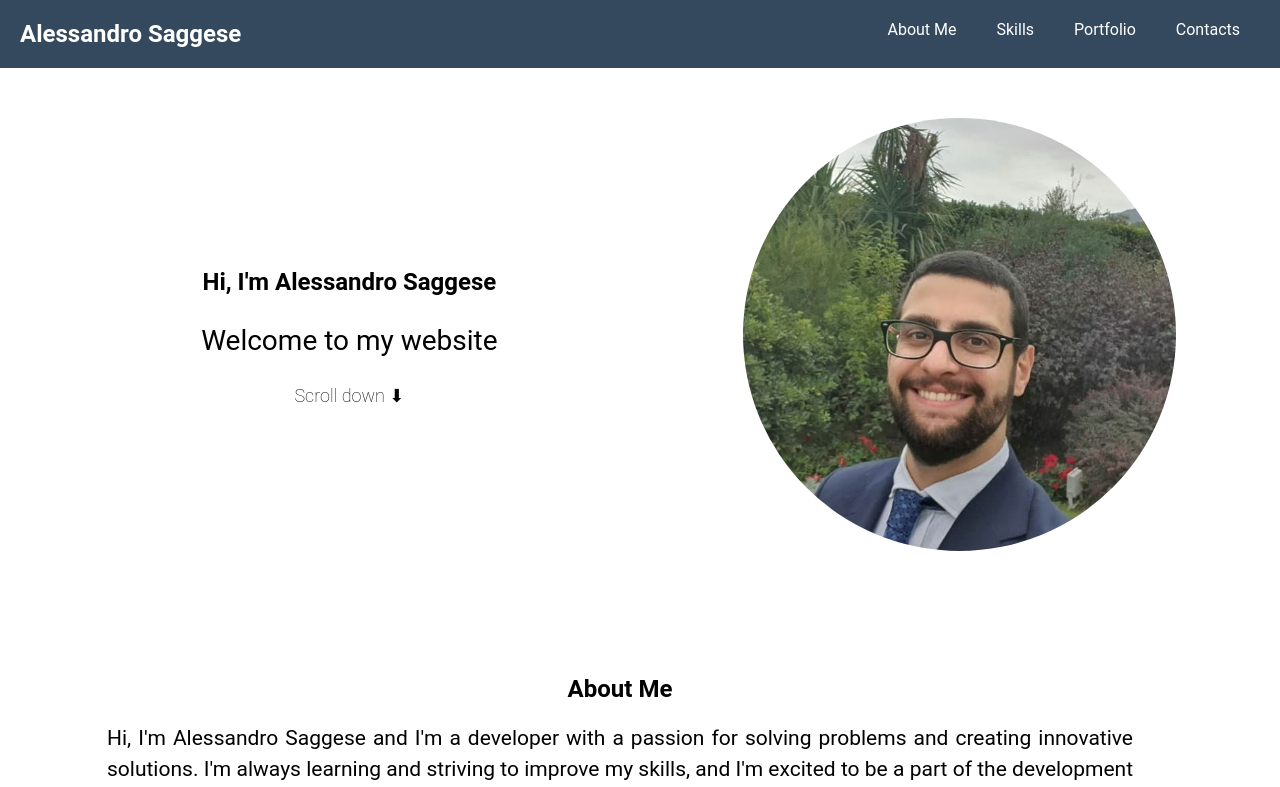
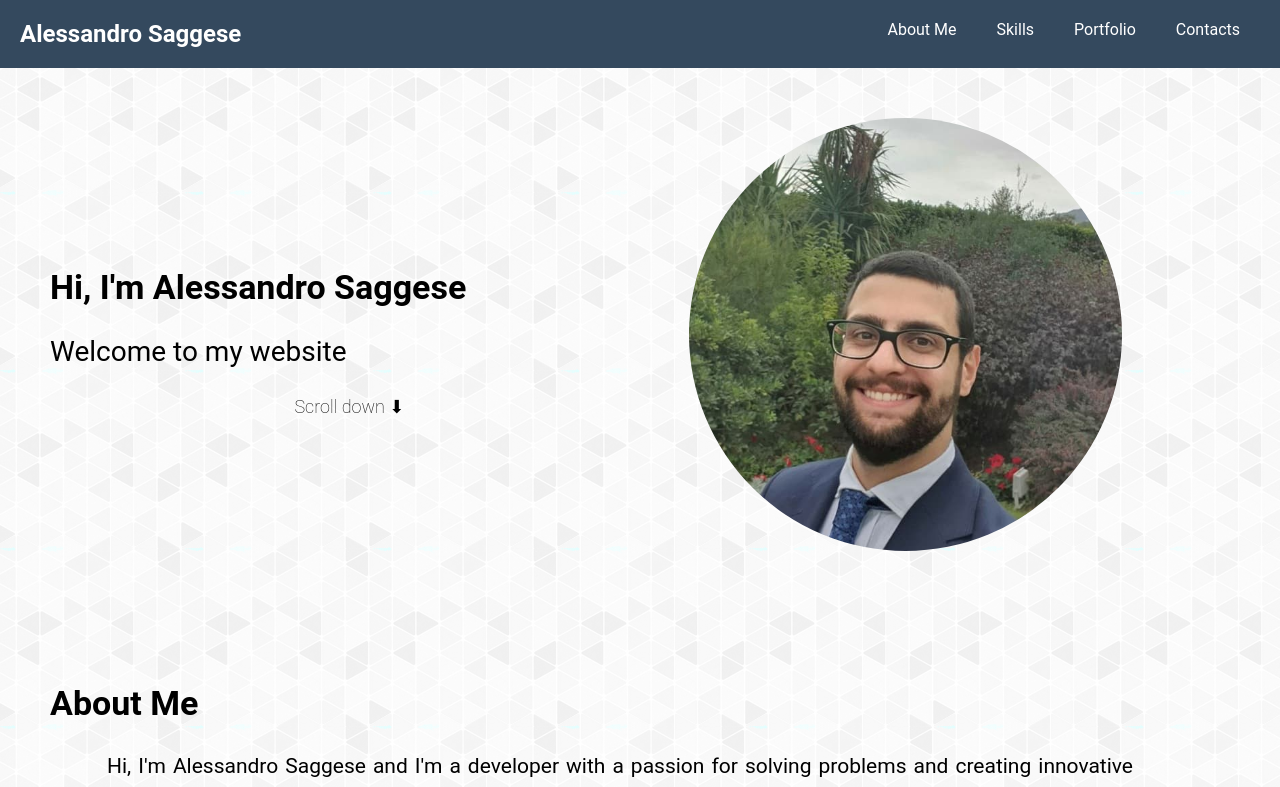
Before and after one commit to asaggse/my-personal-website, a React (Create React App) app: page / in a window 1280 px wide. Shown: the top 787 px of the page. Built offline with nearby package versions, Linux system fonts and the light colour scheme.

Commit message:
Update App.css

```diff
--- a/src/App.css
+++ b/src/App.css
@@ -1,38 +1,13 @@
-.App {
+/* .App {
   text-align: center;
+} */
+
+body {
+  background-image: url('./components/bg.png');
+  cursor: default;
 }
 
-.App-logo {
-  height: 40vmin;
-  pointer-events: none;
+h2 {
+    font-size: 34px;
+    font-weight: bold;
 }
-
-@media (prefers-reduced-motion: no-preference) {
-  .App-logo {
-    animation: App-logo-spin infinite 20s linear;
-  }
-}
-
-.App-header {
-  background-color: #282c34;
-  min-height: 100vh;
-  display: flex;
-  flex-direction: column;
-  align-items: center;
-  justify-content: center;
-  font-size: calc(10px + 2vmin);
-  color: white;
-}
-
-.App-link {
-  color: #61dafb;
-}
-
-@keyframes App-logo-spin {
-  from {
-    transform: rotate(0deg);
-  }
-  to {
-    transform: rotate(360deg);
-  }
-}
```
